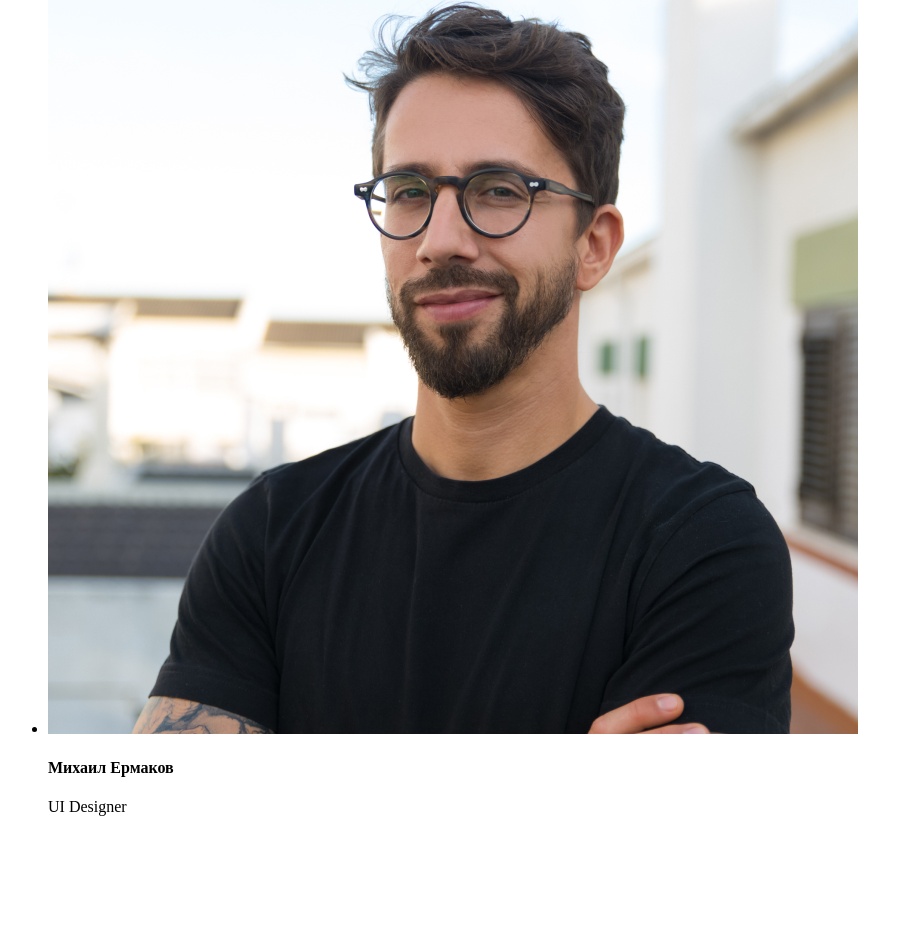
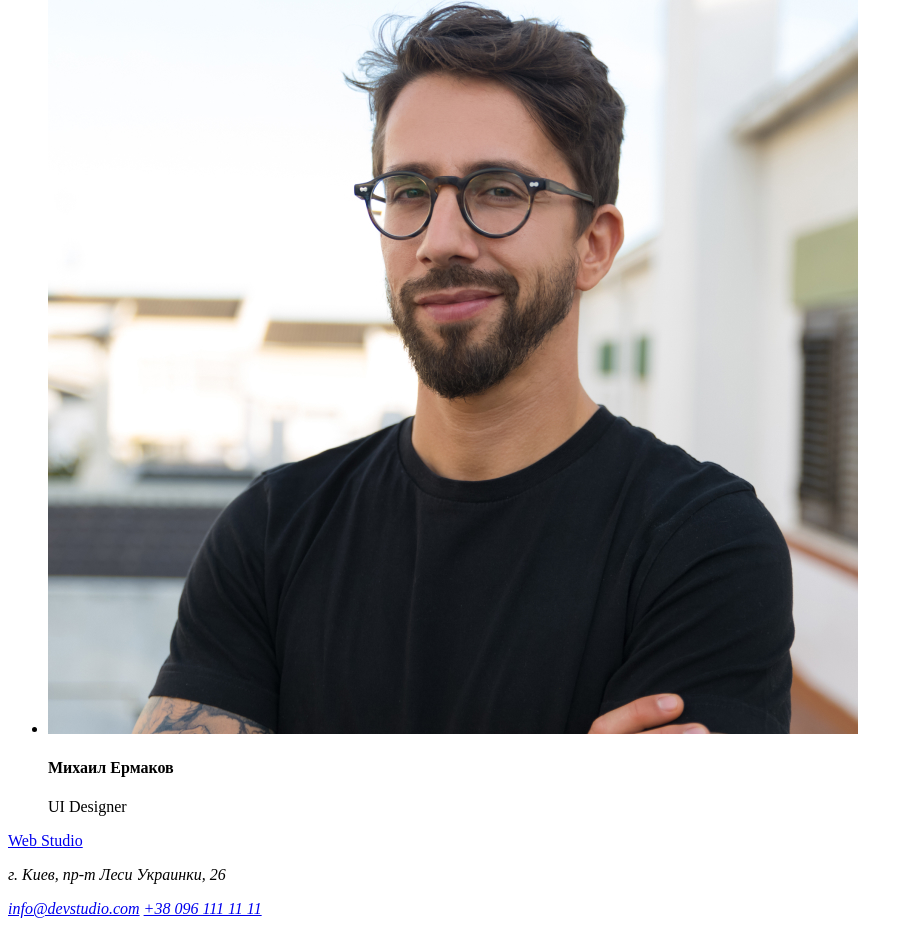
Before and after one commit to anjtka333/goit-murkup-hv-02, a plain HTML site: page index.html in a window 1280 px wide. Shown: the part 4234-5160 px from the top of the page, without its empty margins (0-913 px from the left). Before the commit the page ends 5066 px from the top, so only its background shows below. Drawn offline with Linux system fonts and the light colour scheme.

Commit message:
footer added

```diff
--- a/index.html
+++ b/index.html
@@ -86,6 +86,16 @@
             </ul>
         </section>
     </main>
+    <footer>
+        <a href="./index.html">
+            <span>Web</span> Studio
+        </a>
+        <address>
+            <p>г. Киев, пр-т Леси Украинки, 26</p>
+            <a href="mailto:info@devstudio.com">info@devstudio.com</a>
+            <a href="tel:+38 096 111 11 11">+38 096 111 11 11</a>
+        </address>
+    </footer>
 
 </body>
 
```
